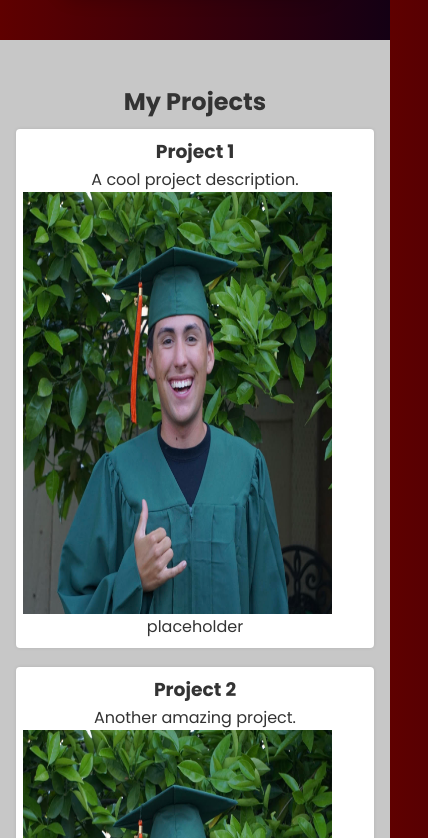
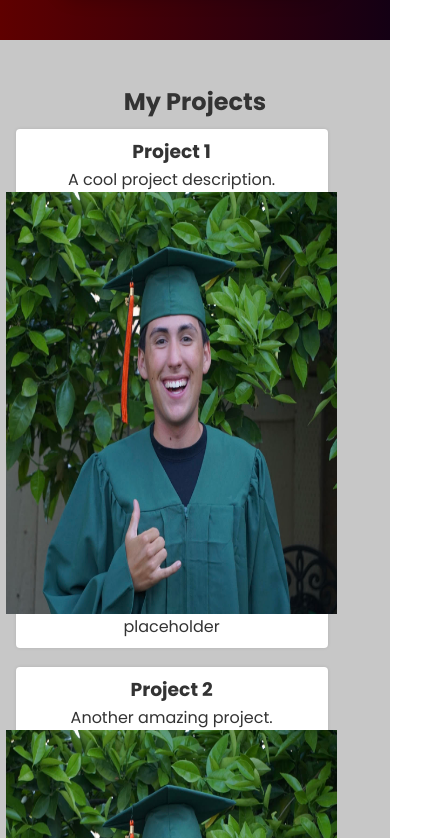
Before and after one commit to Paytonhenry04/Portfolio, a plain HTML site: page index.html in a window 390 px wide. Shown: the part 1506-2344 px from the top of the page, 428 px wide, since content can reach past the window. Drawn offline with Linux system fonts and the light colour scheme; files whose address does not match are found by name.

Commit message:
upadted mobile

```diff
--- a/style.css
+++ b/style.css
@@ -151,7 +151,7 @@ nav ul li a:hover {
 
 @media (max-width: 600px) {
     .about img {
-        width: 80vw;
+        width: 30vw;
         height: 25vh;
         align-items: center;
         border-radius: 0%;
@@ -177,10 +177,29 @@ nav ul li a:hover {
     justify-content: center; /* Centers items when they don’t fill a row */
 }
 
+@media (max-width: 600px){
+    .project-grid {
+        display: grid;
+        grid-template-columns: repeat(auto-fit, minmax(300px, 1fr));
+        gap: 5vw;
+        padding: 2vw;
+        justify-content: center; /* Centers items when they don’t fill a row */
+    }
+
+}
+
 .project-card img {
     width: 90%;
     height: 50vh;
     object-fit: fill;
+}
+
+@media (max-width: 600px) {
+    .project-card img {
+        width: 85vw;
+        height: 50vh;
+        object-fit: fill;
+    }
 }
 
 .project-card {
@@ -193,6 +212,22 @@ nav ul li a:hover {
     flex-direction: column;
     justify-content: space-between;
     height: 100%;
+}
+
+@media (max-width: 600px) {
+    .project-card {
+        background: white;
+        width: 80vw;
+        align-items: center;
+        padding: 2vw;
+        border-radius: 1vw;
+        box-shadow: 0px 0px 1vw rgba(0, 0, 0, 0.1);
+        transition: transform 0.3s ease-in-out;
+        display: flex;
+        flex-direction: column;
+        justify-content: space-between;
+        height: 100%;
+    }
 }
 
 .project-card:hover {
```
